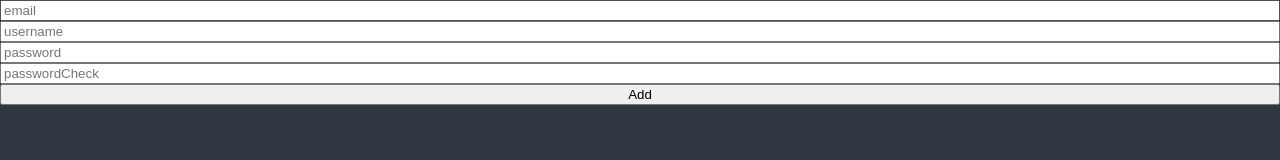
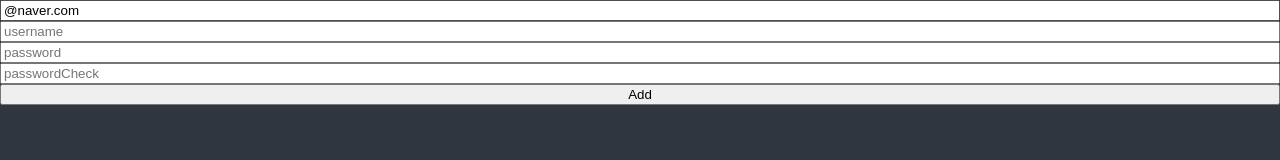
Before and after one commit to redips86/react-masterclass, a React (Create React App) app: page / in a window 1280 px wide. Shown: the top 160 px of the page. Built offline with nearby package versions, Linux system fonts and the light colour scheme.

Commit message:
[React study] 이전으로 절대로 못 돌아감1

```diff
--- a/src/ToDoList.tsx
+++ b/src/ToDoList.tsx
@@ -1,22 +1,43 @@
 import {useForm} from "react-hook-form";
 
+interface IForm {
+    email: string,
+    username: string,
+    password: string,
+    passwordCheck: string,
+}
+
 function ToDoList() {
-    const {register, handleSubmit, formState} = useForm()
-    const onValid = (data: any) => {
+    const {register, handleSubmit, formState: {errors}} = useForm<IForm>({
+        defaultValues: {
+            email: "@naver.com",
+        }
+    })
+    const onValid = (data: IForm) => {
         console.log(data);
     };
-    console.log(formState.errors);
 
     return (
         <div>
             <form style={{display: "flex", flexDirection: "column"}} action="" onSubmit={handleSubmit(onValid)}>
-                <input {...register("email", {required: "이메일이 필요합니다.", minLength: {value: 5, message: "너무 짧습니다."}})}
+                <input {...register("email", {
+                    required: "이메일이 필요합니다.",
+                    pattern: {
+                        value: /^[A-Za-z0-9._%+-]+@naver.com$/,
+                        message: "이메일 양식에 적합하지 않습니다.",
+                    }
+                })}
                        type="text" placeholder={"email"}/>
-                <input {...register("username", {required: true})} type="text" placeholder={"username"}/>
-                <input {...register("password", {required: true})} type="text" placeholder={"password"}/>
-                <input {...register("passwordCheck", {required: true})} type="text" placeholder={"passwordCheck"}/>
+                <span> {errors?.email?.message} </span>
+                <input {...register("username", {required: "필수값"})} type="text" placeholder={"username"}/>
+                <span> {errors?.username?.message} </span>
+                <input {...register("password", {required: "필수값"})} type="text" placeholder={"password"}/>
+                <span> {errors?.password?.message} </span>
+                <input {...register("passwordCheck", {required: "필수값"})} type="text" placeholder={"passwordCheck"}/>
+                <span> {errors?.passwordCheck?.message} </span>
                 <button>Add</button>
             </form>
+
         </div>
     );
 }
```
